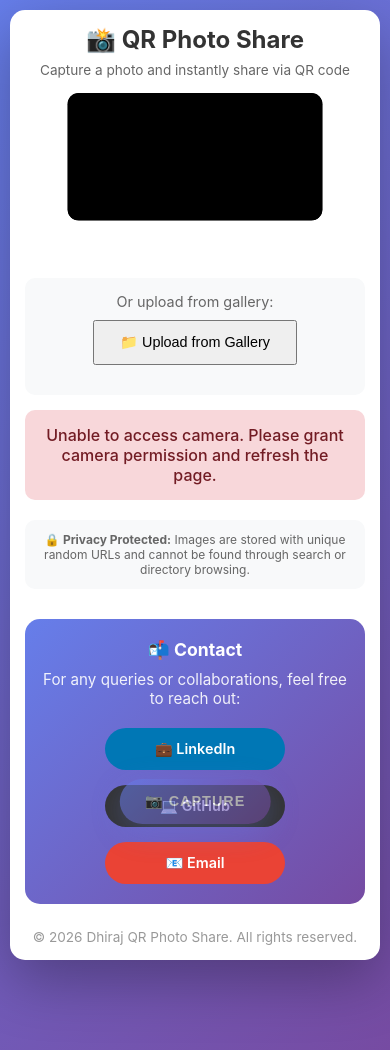
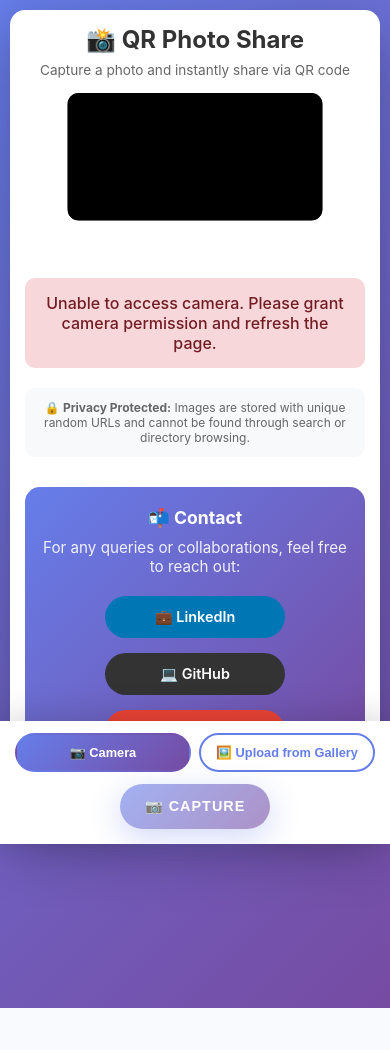
Before and after one commit to Dhiraj-0/qr-photo-share, a Flask app: page / in a window 390 px wide. After the commit the page ends 1008 px from the top, so only its background shows below. Run offline with Flask 3, Linux system fonts and the light colour scheme.

Commit message:
Fixed mobile layout: fixed bottom section, camera/gallery mode switching

```diff
--- a/static/css/style.css
+++ b/static/css/style.css
@@ -10,6 +10,10 @@
     box-sizing: border-box;
 }
 
+html {
+    scroll-behavior: smooth;
+}
+
 body {
     font-family: -apple-system, BlinkMacSystemFont, 'Segoe UI', Roboto, Oxygen, Ubuntu, sans-serif;
     background: linear-gradient(135deg, #667eea 0%, #764ba2 100%);
@@ -18,7 +22,7 @@ body {
     flex-direction: column;
     align-items: center;
     padding: 20px;
-    padding-bottom: 120px; /* Space for fixed capture button */
+    padding-bottom: 180px; /* Space for fixed bottom section */
 }
 
 /* Container Styles */
@@ -53,7 +57,6 @@ body {
     border-radius: 15px;
     overflow: hidden;
     background: #000;
-    /* Mobile zoom transformation - only applies on mobile */
 }
 
 /* Camera Container */
@@ -278,10 +281,141 @@ body {
 }
 
 /* ============================================
+   FIXED BOTTOM SECTION
+   ============================================ */
+.fixed-bottom {
+    position: fixed;
+    bottom: 0;
+    left: 0;
+    right: 0;
+    background: white;
+    padding: 15px 20px 20px;
+    box-shadow: 0 -5px 30px rgba(0, 0, 0, 0.15);
+    z-index: 9999;
+}
+
+/* Mode Selector */
+.mode-selector {
+    display: flex;
+    justify-content: center;
+    gap: 10px;
+    margin-bottom: 15px;
+}
+
+.mode-btn {
+    flex: 1;
+    max-width: 180px;
+    padding: 12px 20px;
+    border: 2px solid #667eea;
+    background: white;
+    color: #667eea;
+    font-size: 0.95rem;
+    font-weight: 600;
+    border-radius: 25px;
+    cursor: pointer;
+    transition: all 0.3s ease;
+}
+
+.mode-btn:hover {
+    background: #f0f0ff;
+}
+
+.mode-btn.active {
+    background: linear-gradient(135deg, #667eea 0%, #764ba2 100%);
+    color: white;
+    border-color: transparent;
+}
+
+/* Controls Container */
+.controls-container {
+    display: flex;
+    justify-content: center;
+    gap: 15px;
+}
+
+/* Capture Button */
+.capture-btn {
+    padding: 18px 45px;
+    border: none;
+    border-radius: 50px;
+    font-size: 1.1rem;
+    font-weight: 700;
+    cursor: pointer;
+    transition: all 0.3s ease;
+    text-transform: uppercase;
+    letter-spacing: 1px;
+    background: linear-gradient(135deg, #667eea 0%, #764ba2 100%);
+    color: white;
+    box-shadow: 0 8px 30px rgba(102, 126, 234, 0.5);
+    white-space: nowrap;
+}
+
+.capture-btn:hover:not(:disabled) {
+    transform: translateY(-3px) scale(1.05);
+    box-shadow: 0 12px 35px rgba(102, 126, 234, 0.6);
+}
+
+.capture-btn:active:not(:disabled) {
+    transform: translateY(0) scale(1);
+}
+
+.capture-btn:disabled {
+    opacity: 0.6;
+    cursor: not-allowed;
+}
+
+.retake-btn {
+    background: #6c757d;
+    box-shadow: 0 8px 30px rgba(108, 117, 125, 0.5);
+}
+
+.retake-btn:hover:not(:disabled) {
+    box-shadow: 0 12px 35px rgba(108, 117, 125, 0.6);
+}
+
+.upload-btn {
+    background: #28a745;
+    box-shadow: 0 8px 30px rgba(40, 167, 69, 0.5);
+}
+
+.upload-btn:hover:not(:disabled) {
+    box-shadow: 0 12px 35px rgba(40, 167, 69, 0.6);
+}
+
+.gallery-btn {
+    background: #17a2b8;
+    box-shadow: 0 8px 30px rgba(23, 162, 184, 0.5);
+}
+
+.gallery-btn:hover:not(:disabled) {
+    box-shadow: 0 12px 35px rgba(23, 162, 184, 0.6);
+}
+
+/* File Preview */
+.file-preview {
+    position: fixed;
+    bottom: 180px;
+    left: 50%;
+    transform: translateX(-50%);
+    z-index: 9998;
+    display: none;
+}
+
+.file-preview.show {
+    display: block;
+}
+
+.file-preview img {
+    max-width: 150px;
+    max-height: 150px;
+    border-radius: 10px;
+    box-shadow: 0 5px 20px rgba(0, 0, 0, 0.3);
+}
+
+/* ============================================
    MOBILE-SPECIFIC STYLES (max-width: 768px)
    ============================================ */
 @media (max-width: 768px) {
-    /* Prevent viewport zooming */
     html {
         touch-action: manipulation;
         -webkit-text-size-adjust: 100%;
@@ -289,7 +423,7 @@ body {
 
     body {
         padding: 15px;
-        padding-bottom: 100px;
+        padding-bottom: 200px;
     }
 
     .container {
@@ -364,6 +498,34 @@ body {
         font-size: 0.75rem;
         padding: 12px;
     }
+
+    /* Fixed bottom mobile */
+    .fixed-bottom {
+        padding: 12px 15px 15px;
+    }
+
+    .mode-selector {
+        gap: 8px;
+        margin-bottom: 12px;
+    }
+
+    .mode-btn {
+        padding: 10px 15px;
+        font-size: 0.85rem;
+    }
+
+    .capture-btn {
+        padding: 15px 30px;
+        font-size: 1rem;
+    }
+
+    .controls-container {
+        gap: 10px;
+    }
+
+    body {
+        padding-bottom: 190px;
+    }
 }
 
 /* ============================================
@@ -372,7 +534,7 @@ body {
 @media (max-width: 480px) {
     body {
         padding: 10px;
-        padding-bottom: 90px;
+        padding-bottom: 180px;
     }
 
     .container {
@@ -386,6 +548,16 @@ body {
 
     .result {
         transform: scale(0.85);
+    }
+
+    .mode-btn {
+        padding: 10px 12px;
+        font-size: 0.8rem;
+    }
+
+    .capture-btn {
+        padding: 14px 25px;
+        font-size: 0.9rem;
     }
 }
 
@@ -414,133 +586,26 @@ body {
     .result {
         transform: none;
     }
-}
 
-/* ============================================
-   CAPTURE BUTTON - Fixed at bottom center
-   ============================================ */
-.capture-button-container {
-    position: fixed;
-    bottom: 25px;
-    left: 50%;
-    transform: translateX(-50%);
-    z-index: 9999;
-    display: flex;
-    gap: 15px;
-    padding: 10px;
-}
+    /* Desktop fixed bottom */
+    .fixed-bottom {
+        padding: 20px 40px 25px;
+    }
 
-.capture-btn {
-    padding: 18px 40px;
-    border: none;
-    border-radius: 50px;
-    font-size: 1.1rem;
-    font-weight: 700;
-    cursor: pointer;
-    transition: all 0.3s ease;
-    text-transform: uppercase;
-    letter-spacing: 1px;
-    background: linear-gradient(135deg, #667eea 0%, #764ba2 100%);
-    color: white;
-    box-shadow: 0 8px 30px rgba(102, 126, 234, 0.5);
-    white-space: nowrap;
-}
+    .mode-selector {
+        gap: 15px;
+        margin-bottom: 20px;
+    }
 
-.capture-btn:hover:not(:disabled) {
-    transform: translateY(-3px) scale(1.05);
-    box-shadow: 0 12px 35px rgba(102, 126, 234, 0.6);
-}
-
-.capture-btn:active:not(:disabled) {
-    transform: translateY(0) scale(1);
-}
-
-.capture-btn:disabled {
-    opacity: 0.6;
-    cursor: not-allowed;
-}
-
-.retake-btn {
-    background: #6c757d;
-    box-shadow: 0 8px 30px rgba(108, 117, 125, 0.5);
-}
-
-.retake-btn:hover:not(:disabled) {
-    box-shadow: 0 12px 35px rgba(108, 117, 125, 0.6);
-}
-
-.upload-btn {
-    background: #28a745;
-    box-shadow: 0 8px 30px rgba(40, 167, 69, 0.5);
-}
-
-.upload-btn:hover:not(:disabled) {
-    box-shadow: 0 12px 35px rgba(40, 167, 69, 0.6);
-}
-
-/* Mobile capture button adjustments */
-@media (max-width: 768px) {
-    .capture-button-container {
-        bottom: 20px;
-        gap: 10px;
-        padding: 8px;
+    .mode-btn {
+        max-width: 220px;
+        padding: 15px 30px;
     }
 
     .capture-btn {
-        padding: 15px 30px;
-        font-size: 1rem;
+        padding: 20px 50px;
+        font-size: 1.2rem;
     }
-}
-
-@media (max-width: 480px) {
-    .capture-button-container {
-        bottom: 15px;
-        gap: 8px;
-        padding: 5px;
-    }
-
-    .capture-btn {
-        padding: 14px 25px;
-        font-size: 0.9rem;
-    }
-}
-
-/* Ensure button is always visible and never hidden */
-.capture-button-container {
-    visibility: visible !important;
-    opacity: 1 !important;
-    pointer-events: auto !important;
-}
-
-/* Upload from Gallery Section */
-.upload-section {
-    text-align: center;
-    margin: 15px 0;
-    padding: 15px;
-    background: #f8f9fa;
-    border-radius: 10px;
-}
-
-.upload-label {
-    margin-bottom: 10px;
-    color: #666;
-    font-size: 0.9rem;
-}
-
-.upload-section .btn {
-    font-size: 0.9rem;
-    padding: 12px 25px;
-}
-
-.file-preview {
-    margin-top: 15px;
-}
-
-.file-preview img {
-    max-width: 100%;
-    max-height: 200px;
-    border-radius: 10px;
-    box-shadow: 0 5px 15px rgba(0, 0, 0, 0.1);
 }
 
 /* View Image Page */
@@ -580,3 +645,28 @@ body {
     0% { transform: rotate(0deg); }
     100% { transform: rotate(360deg); }
 }
+
+/* Buttons */
+.btn {
+    padding: 15px 30px;
+    border: none;
+    border-radius: 50px;
+    font-size: 1rem;
+    font-weight: 600;
+    cursor: pointer;
+    transition: all 0.3s ease;
+    text-transform: uppercase;
+    letter-spacing: 1px;
+}
+
+.btn-primary {
+    background: linear-gradient(135deg, #667eea 0%, #764ba2 100%);
+    color: white;
+    box-shadow: 0 5px 20px rgba(102, 126, 234, 0.4);
+}
+
+.btn-secondary {
+    background: #6c757d;
+    color: white;
+    box-shadow: 0 5px 20px rgba(108, 117, 125, 0.4);
+}
--- a/static/js/camera.js
+++ b/static/js/camera.js
@@ -9,6 +9,7 @@ let capturedImage = null;
 let selectedFile = null;
 let currentImageUrl = null;
 let currentQrCode = null;
+let currentMode = 'camera'; // 'camera' or 'gallery'
 
 // DOM Elements
 const video = document.getElementById('video');
@@ -24,7 +25,10 @@ const resultDiv = document.getElementById('result');
 const qrCodeImg = document.getElementById('qrCodeImg');
 const imageUrlLink = document.getElementById('imageUrl');
 const fileInput = document.getElementById('fileInput');
-const filePreview = document.getElementById('filePreview');
+const cameraModeBtn = document.getElementById('cameraModeBtn');
+const galleryModeBtn = document.getElementById('galleryModeBtn');
+const cameraControls = document.getElementById('cameraControls');
+const galleryControls = document.getElementById('galleryControls');
 
 /**
  * Initialize camera when page loads
@@ -82,9 +86,69 @@ async function initCamera() {
 }
 
 /**
+ * Switch to camera mode
+ */
+function switchToCameraMode() {
+    currentMode = 'camera';
+
+    // Update button states
+    cameraModeBtn.classList.add('active');
+    galleryModeBtn.classList.remove('active');
+
+    // Show camera controls, hide gallery controls
+    cameraControls.style.display = 'flex';
+    galleryControls.style.display = 'none';
+
+    // Show video preview
+    cameraContainer.classList.remove('captured');
+
+    // Clear any previous capture
+    capturedImage = null;
+
+    // Hide result
+    resultDiv.classList.remove('show');
+
+    // Restart camera
+    initCamera();
+
+    showStatus('Camera mode selected. Position your shot and click capture.', 'info');
+}
+
+/**
+ * Switch to gallery mode
+ */
+function switchToGalleryMode() {
+    currentMode = 'gallery';
+
+    // Update button states
+    galleryModeBtn.classList.add('active');
+    cameraModeBtn.classList.remove('active');
+
+    // Show gallery controls, hide camera controls
+    galleryControls.style.display = 'flex';
+    cameraControls.style.display = 'none';
+
+    // Stop camera stream
+    stopCameraStream();
+
+    // Hide video preview
+    cameraContainer.classList.remove('captured');
+
+    // Clear any previous capture
+    capturedImage = null;
+
+    // Hide result
+    resultDiv.classList.remove('show');
+
+    showStatus('Gallery mode selected. Click "Choose Image" to select a photo.', 'info');
+}
+
+/**
  * Capture photo from video stream
  */
 function capturePhoto() {
+    if (currentMode !== 'camera') return;
+
     try {
         // Set canvas dimensions to match video
         canvas.width = video.videoWidth;
@@ -274,20 +338,9 @@ function handleFileSelect(event) {
     const file = event.target.files[0];
     if (file) {
         selectedFile = file;
+        showStatus('Uploading image...', 'info');
 
-        // Show preview
-        const reader = new FileReader();
-        reader.onload = function(e) {
-            const preview = document.getElementById('filePreview');
-            if (preview) {
-                preview.innerHTML = '<img src="' + e.target.result + '" alt="Preview">';
-            }
-        };
-        reader.readAsDataURL(file);
-
-        showStatus('File selected! Uploading...', 'info');
-
-        // Auto-upload the selected file
+        // Upload the selected file
         uploadFileFromGallery(file);
     }
 }
@@ -313,6 +366,14 @@ async function uploadFileFromGallery(file) {
 
         currentImageUrl = data.image_url;
         currentQrCode = data.qr_code;
+
+        // Show preview in camera area
+        const reader = new FileReader();
+        reader.onload = function(e) {
+            preview.src = e.target.result;
+            cameraContainer.classList.add('captured');
+        };
+        reader.readAsDataURL(file);
 
         displayResult(data);
 
--- a/templates/index.html
+++ b/templates/index.html
@@ -25,16 +25,6 @@
                 <!-- Preview of captured image -->
                 <img id="preview" alt="Captured preview">
             </div>
-        </div>
-
-        <!-- Upload from Gallery Section -->
-        <div class="upload-section">
-            <p class="upload-label">Or upload from gallery:</p>
-            <input type="file" id="fileInput" accept="image/*" style="display: none;">
-            <button class="btn btn-secondary" onclick="document.getElementById('fileInput').click()">
-                📁 Upload from Gallery
-            </button>
-            <div id="filePreview" class="file-preview"></div>
         </div>
 
         <!-- Status Message -->
@@ -93,8 +83,20 @@
         </div>
     </div>
 
-    <!-- Capture Button - Fixed at bottom center -->
-    <div class="capture-button-container" id="captureButtonContainer">
+    <!-- Fixed Bottom Section -->
+    <div class="fixed-bottom">
+        <!-- Mode Selection -->
+        <div class="mode-selector">
+            <button id="cameraModeBtn" class="mode-btn active" onclick="switchToCameraMode()">
+                📷 Camera
+            </button>
+            <button id="galleryModeBtn" class="mode-btn" onclick="switchToGalleryMode()">
+                🖼️ Upload from Gallery
+            </button>
+        </div>
+
+        <!-- Camera Controls (visible in camera mode) -->
+        <div class="controls-container" id="cameraControls">
             <button id="captureBtn" class="capture-btn" disabled>
                 📷 Capture
             </button>
@@ -106,6 +108,18 @@
             </button>
         </div>
 
+        <!-- Gallery Controls (visible in gallery mode) -->
+        <div class="controls-container" id="galleryControls" style="display: none;">
+            <input type="file" id="fileInput" accept="image/*" style="display: none;">
+            <button class="capture-btn gallery-btn" onclick="document.getElementById('fileInput').click()">
+                🖼️ Choose Image
+            </button>
+        </div>
+    </div>
+
+    <!-- File preview for gallery -->
+    <div id="filePreview" class="file-preview"></div>
+
     <!-- JavaScript for camera functionality -->
     <script src="{{ url_for('static', filename='js/camera.js') }}"></script>
 </body>
```
Lines whose indentation alone changed are shown as unchanged.
